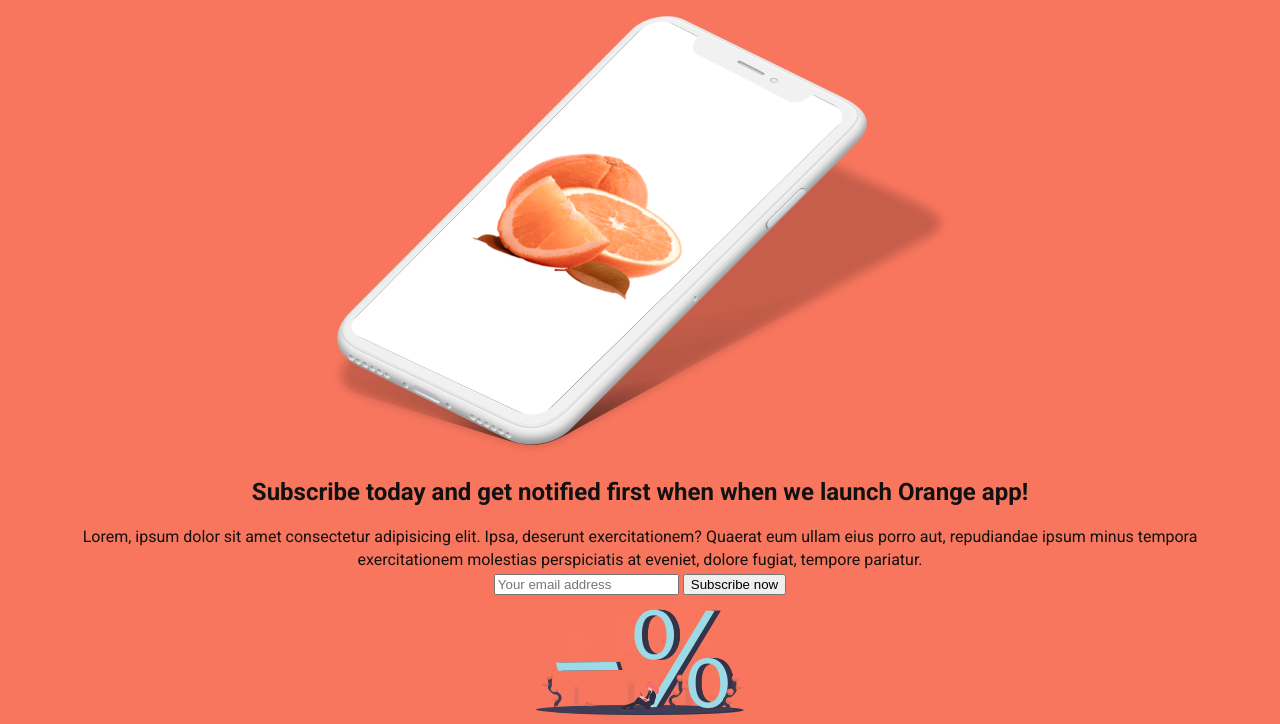
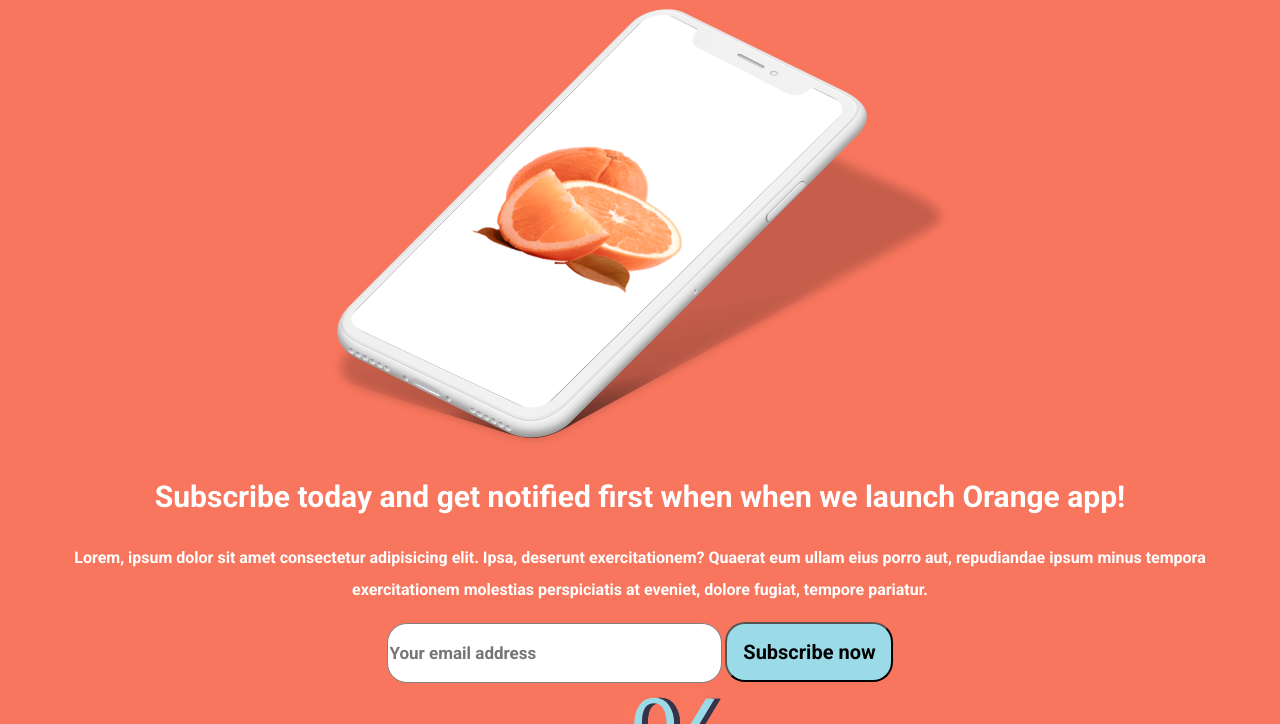
Before and after one commit to Pam2206/Orange-Project, a plain HTML site: page index.html in a window 1280 px wide. Shown: the part 169-893 px from the top of the page. Drawn offline with Linux system fonts and the light colour scheme.

Commit message:
css section 1

```diff
--- a/style.css
+++ b/style.css
@@ -20,7 +20,6 @@ html {
     color: #111;
     font-family: 'Roboto', sans-serif;
     font-size: 16px;
-    line-height: 147%;
   }
 
   header ul {
@@ -30,24 +29,51 @@ html {
   header ul a {
       color: white;
       text-decoration: none;
+      font-weight: 700;
   }
 
   h1 {
       color: white;
-      font-family: 'Roboto-Black';
       font-size: 26px;
+      font-weight: 900;
   }
 
-  h2 {}
+  h2 {
+      color: white;
+      font-size: 30px;
+      line-height: 40px;
+      font-weight: 700;
+  }
 
   h3 {}
 
   p {
-    margin: 0;
+    color: white;
+    font-size: 16px;
+    line-height: 32px;
+    font-weight: 700;
+}
+  input {
+      width: 335px;
+      height: 60px;
+      border-radius: 20px;
+      border: 1px solid gray;
+      color: #CDCDCD;
+      font-size: 17px;
+      font-family: 'Roboto';
+      font-weight: 700;
   }
 
-
-
+  button {
+      width: 168px;
+      height: 60px;
+      border-radius: 20px;
+      color: black;
+      font-family: 'Roboto';
+      font-size: 20px;
+      font-weight: 700;
+      background: #9BDBE7;
+  }
   /* ---- layout ---- */
 
   body {
```
